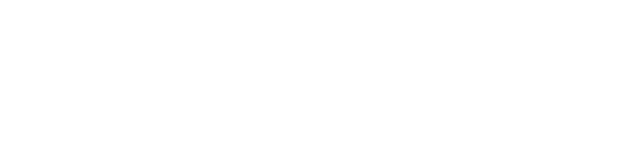
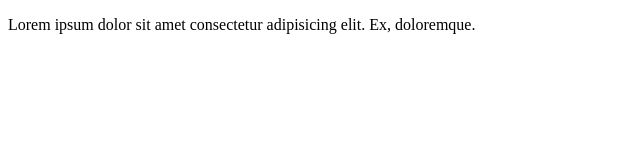
Before and after one commit to victoria8896/Evauacion_1, a plain HTML site: page Index.html in a window 1280 px wide. Shown: the whole page, without its empty margins (0-640 px from the left). Drawn offline with Linux system fonts and the light colour scheme.

Commit message:
Commit Inicial

```diff
--- a/Index.html
+++ b/Index.html
@@ -8,5 +8,11 @@
 </head>
 <body>
 
+<!--NOMAMES-->
+<div class "container">
+    <div class="row">
+        <p>Lorem ipsum dolor sit amet consectetur adipisicing elit. Ex, doloremque.</p>
+    </div>
+</div>
 </body>
 </html>
```
